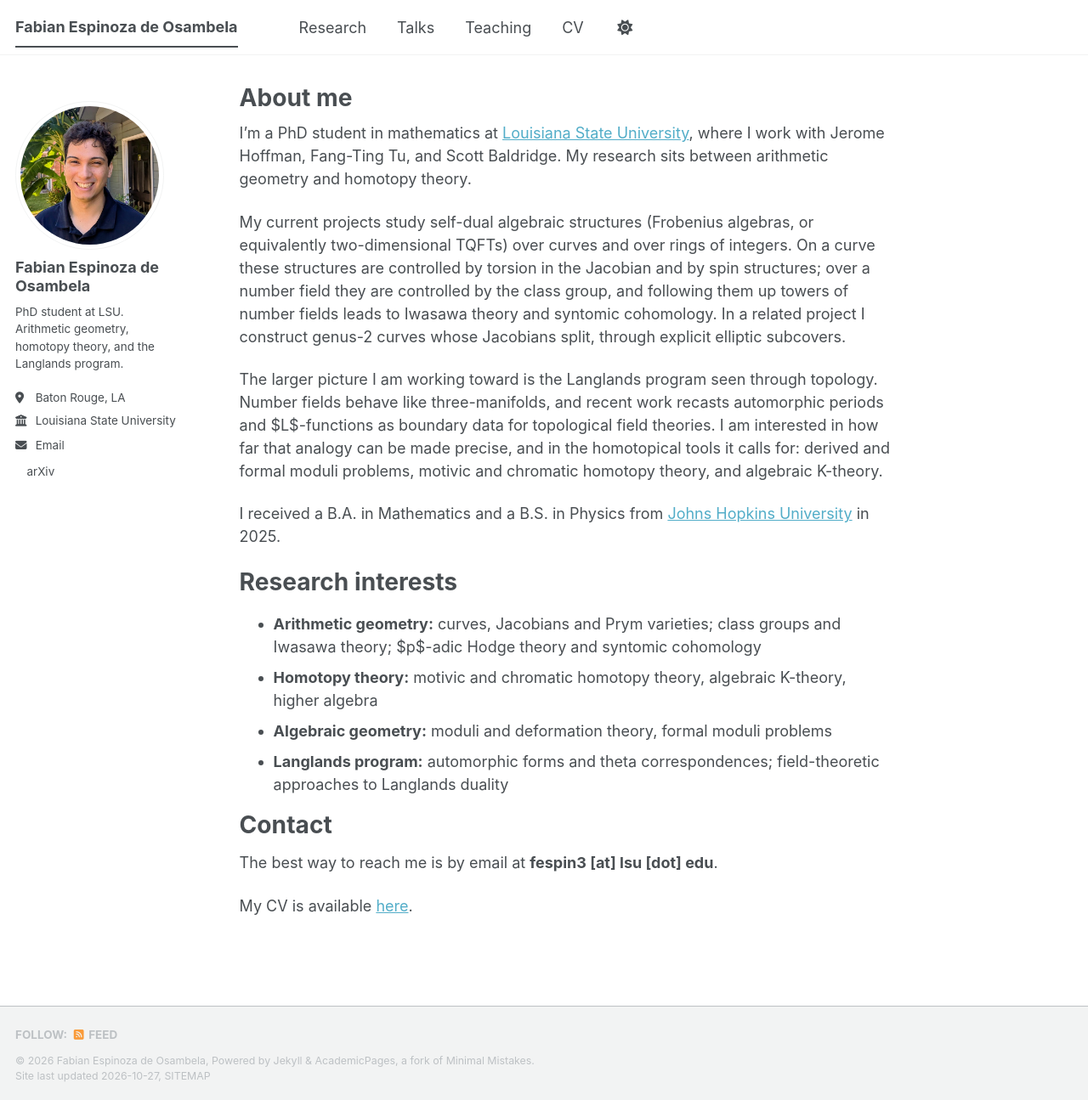
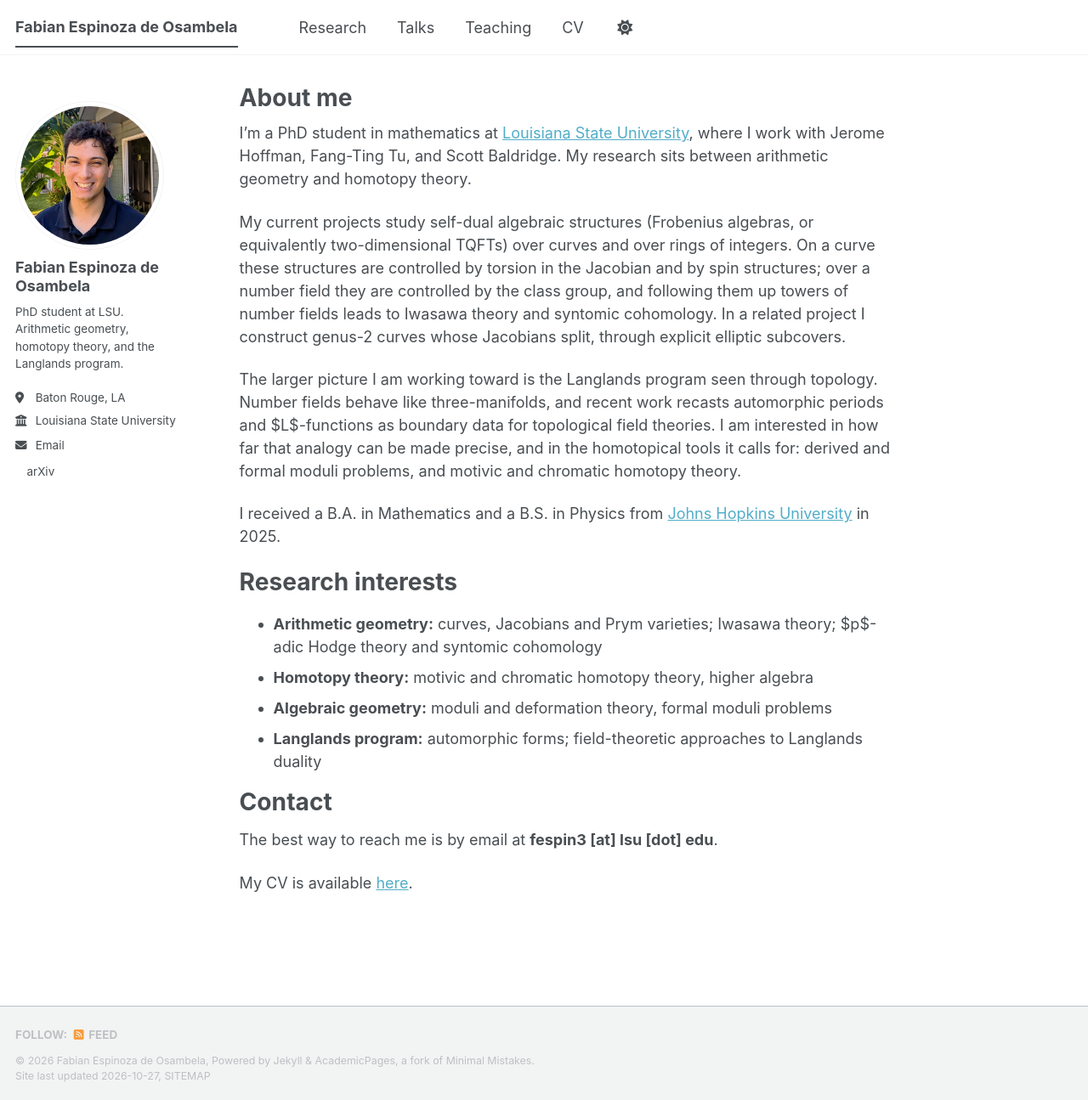
Before and after one commit to Fabes124/Fabes124.github.io, a Jekyll site: the page built from _pages/about.md, in a window 1280 px wide and 1295 px high. Shown: the whole window at 85% size. Built offline with Jekyll 4.4.1, drawn with Linux system fonts in a browser that asks for light colours; a style sheet for code colours, icons or effects is not loaded.

Commit message:
Mark self-dual project ongoing, add genus-2 coauthors, trim interests
Co-Authored-By: Claude Opus 5.5 <noreply@anthropic.com>
Claude-Session: https://claude.ai/code/session_0176dSsZE5FCwEZV8b1yScJd

```diff
--- a/_config.yml
+++ b/_config.yml
@@ -87,7 +87,7 @@ publication_category:
   manuscripts:
     title: 'Papers'
   inprep:
-    title: 'In preparation'
+    title: 'Work in progress'
   expository:
     title: 'Expository notes'
 
--- a/_pages/about.md
+++ b/_pages/about.md
@@ -11,17 +11,17 @@ I’m a PhD student in mathematics at [Louisiana State University](https://www.m
 
 My current projects study self-dual algebraic structures (Frobenius algebras, or equivalently two-dimensional TQFTs) over curves and over rings of integers. On a curve these structures are controlled by torsion in the Jacobian and by spin structures; over a number field they are controlled by the class group, and following them up towers of number fields leads to Iwasawa theory and syntomic cohomology. In a related project I construct genus-2 curves whose Jacobians split, through explicit elliptic subcovers.
 
-The larger picture I am working toward is the Langlands program seen through topology. Number fields behave like three-manifolds, and recent work recasts automorphic periods and $L$-functions as boundary data for topological field theories. I am interested in how far that analogy can be made precise, and in the homotopical tools it calls for: derived and formal moduli problems, motivic and chromatic homotopy theory, and algebraic K-theory.
+The larger picture I am working toward is the Langlands program seen through topology. Number fields behave like three-manifolds, and recent work recasts automorphic periods and $L$-functions as boundary data for topological field theories. I am interested in how far that analogy can be made precise, and in the homotopical tools it calls for: derived and formal moduli problems, and motivic and chromatic homotopy theory.
 
 I received a B.A. in Mathematics and a B.S. in Physics from [Johns Hopkins University](https://www.jhu.edu/) in 2025.
 
 Research interests
 ======
 
-* **Arithmetic geometry:** curves, Jacobians and Prym varieties; class groups and Iwasawa theory; $p$-adic Hodge theory and syntomic cohomology
-* **Homotopy theory:** motivic and chromatic homotopy theory, algebraic K-theory, higher algebra
+* **Arithmetic geometry:** curves, Jacobians and Prym varieties; Iwasawa theory; $p$-adic Hodge theory and syntomic cohomology
+* **Homotopy theory:** motivic and chromatic homotopy theory, higher algebra
 * **Algebraic geometry:** moduli and deformation theory, formal moduli problems
-* **Langlands program:** automorphic forms and theta correspondences; field-theoretic approaches to Langlands duality
+* **Langlands program:** automorphic forms; field-theoretic approaches to Langlands duality
 
 Contact
 ======
```
Also changed, not shown: _pages/cv.md (+1 -1 lines), _publications/2026-10-20-genus2-elliptic-subcovers.md (+2 -2 lines), _publications/2026-10-21-self-dual-algebras-syntomic-iwasawa.md (+2 -2 lines).
